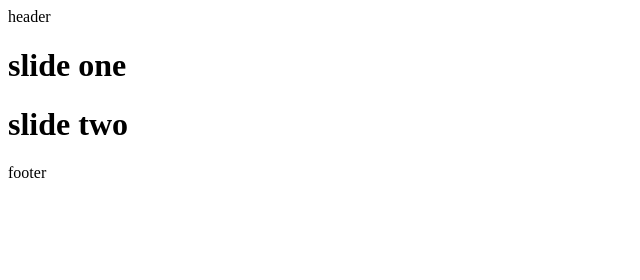
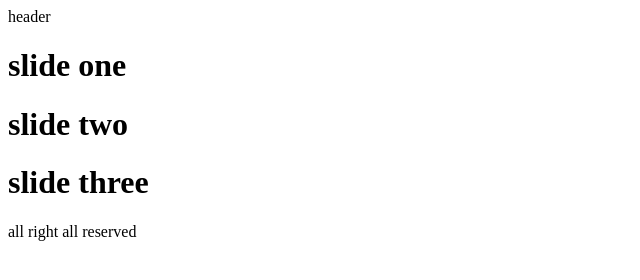
Before and after one commit to mohammadnaqdi/git-project---Copy, a plain HTML site: page index.html in a window 1280 px wide. Shown: the whole page, without its empty margins (0-640 px from the left). Drawn offline with Linux system fonts and the light colour scheme.

Commit message:
footer update

```diff
--- a/index.html
+++ b/index.html
@@ -13,8 +13,9 @@
   <div class="slider">
     <h1>slide one</h1>
     <h1>slide two</h1>
+    <h1>slide three</h1>
     <footer>
-      footer
+      all right all reserved
     </footer>
   </div>
 </body>
```
